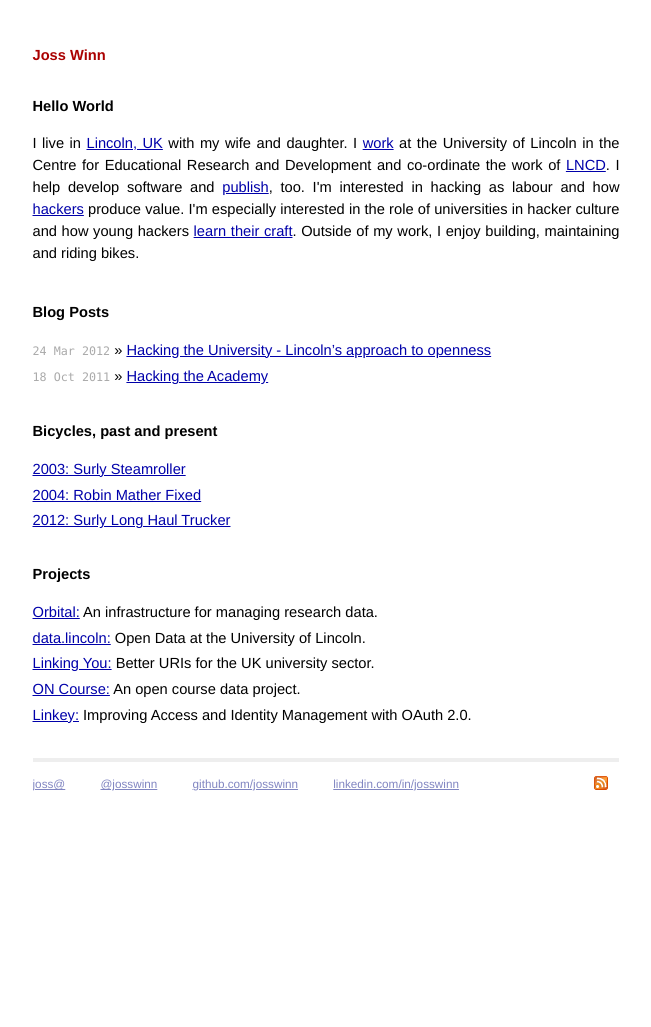
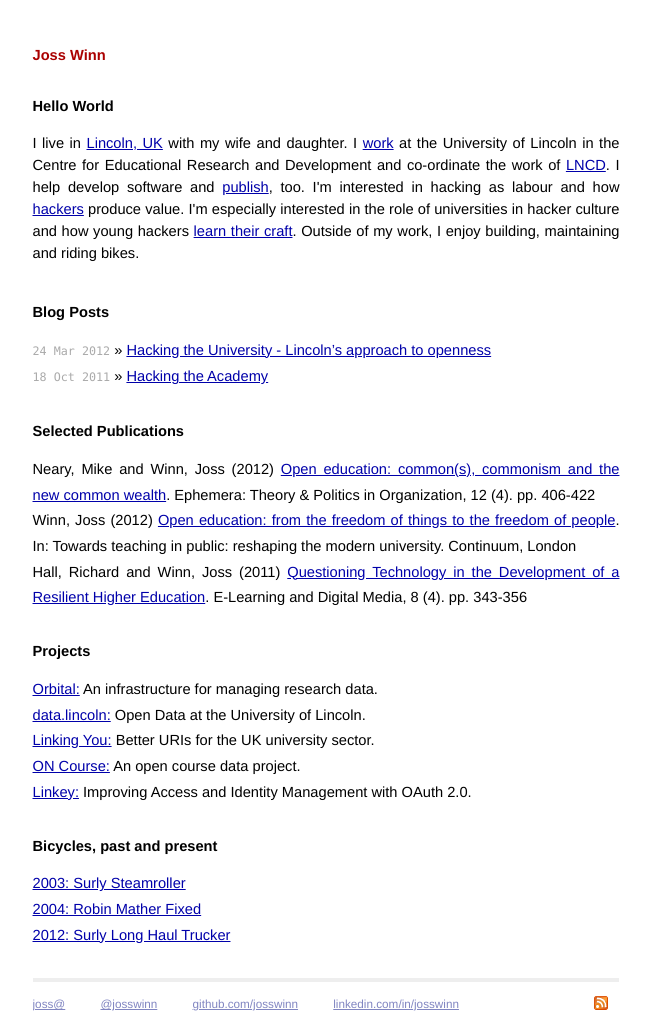
Before and after one commit to josswinn/josswinn.github.com, a Jekyll site: the page built from index.html, in a window 1280 px wide. Shown: the whole page, without its empty margins (314-965 px from the left). Built offline with Jekyll 4.4.1, drawn with Linux system fonts in a browser that asks for light colours; Markdown is read by kramdown in place of the engine named in the settings; before the commit the page ends 944 px from its top, so only the background shows below that.

Commit message:
Added selected publications

```diff
--- a/index.html
+++ b/index.html
@@ -13,11 +13,11 @@
       <li><span>{{ post.date | date_to_string }}</span> &raquo; <a href="{{ post.url }}">{{ post.title }}</a></li>
     {% endfor %}
   </ul>
-  <h1>Bicycles, past and present</h1>
+  <h1>Selected Publications</h1>
   <ul class="posts">
-    <li><a href="http://josswinn.org/fixie/photos/images.html">2003: Surly Steamroller</a></li>
-    <li><a href="http://josswinn.org/fixie/mather/frame/mather.html">2004: Robin Mather Fixed</a></li>
-    <li><a href="http://josswinn.org/bikes/lht.html">2012: Surly Long Haul Trucker</a></li>
+    <li>Neary, Mike and Winn, Joss (2012) <a href="http://eprints.lincoln.ac.uk/4059/">Open education: common(s), commonism and the new common wealth</a>. Ephemera: Theory & Politics in Organization, 12 (4). pp. 406-422</li>
+    <li>Winn, Joss (2012) <a href="http://eprints.lincoln.ac.uk/4064/">Open education: from the freedom of things to the freedom of people</a>. In: Towards teaching in public: reshaping the modern university. Continuum, London</li>
+    <li>Hall, Richard and Winn, Joss (2011) <a href="http://eprints.lincoln.ac.uk/4145/">Questioning Technology in the Development of a Resilient Higher Education</a>. E-Learning and Digital Media, 8 (4). pp. 343-356</li>
   </ul>
   <h1>Projects</h1>
   <ul class="posts">
@@ -27,5 +27,10 @@
     <li><a href="http://lncd.lincoln.ac.uk/project/on-course/">ON Course:</a> An open course data project.</li>
     <li><a href="http://lncd.lincoln.ac.uk/project/linkey/">Linkey:</a> Improving Access and Identity Management with OAuth 2.0.</li>
   </ul>
-
+<h1>Bicycles, past and present</h1>
+  <ul class="posts">
+    <li><a href="http://josswinn.org/fixie/photos/images.html">2003: Surly Steamroller</a></li>
+    <li><a href="http://josswinn.org/fixie/mather/frame/mather.html">2004: Robin Mather Fixed</a></li>
+    <li><a href="http://josswinn.org/bikes/lht.html">2012: Surly Long Haul Trucker</a></li>
+  </ul>
 </div>
```
